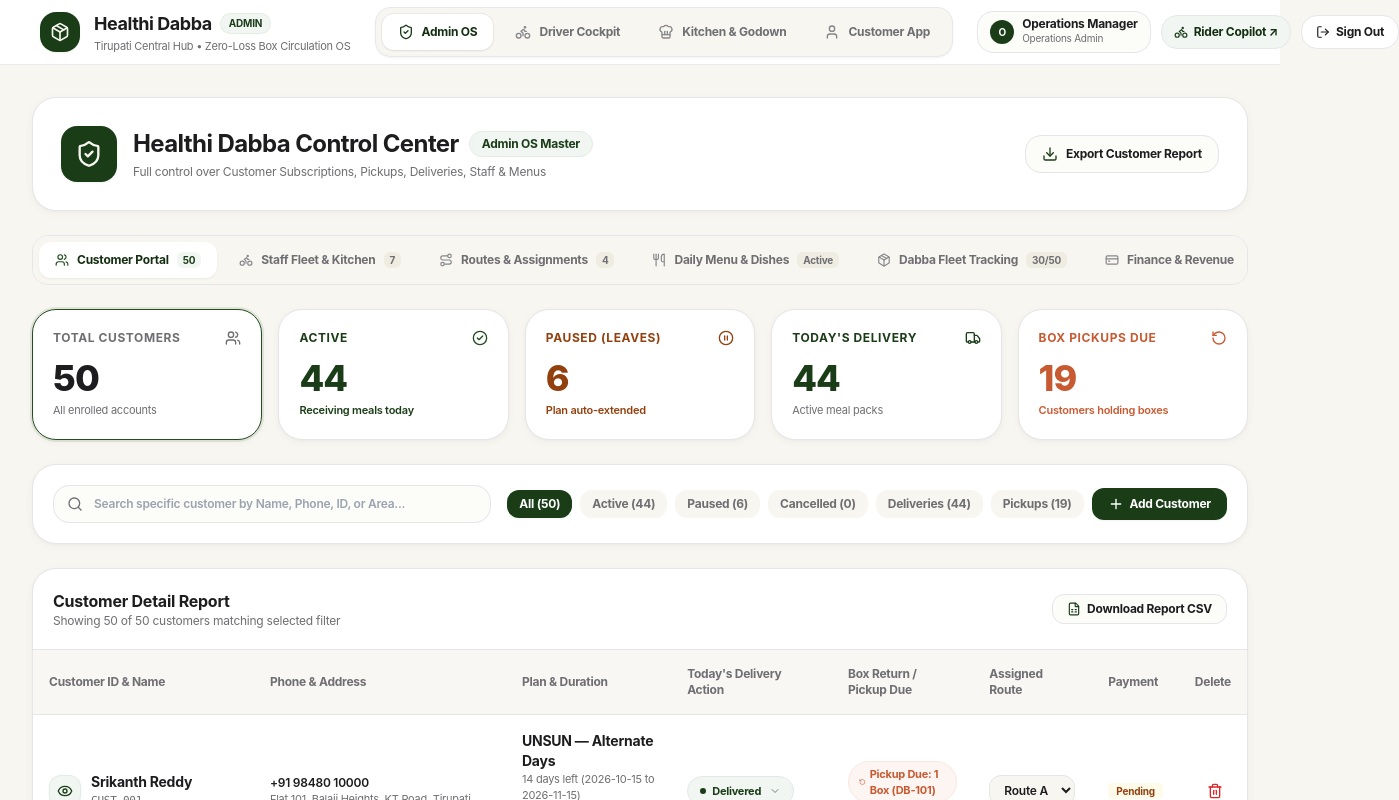
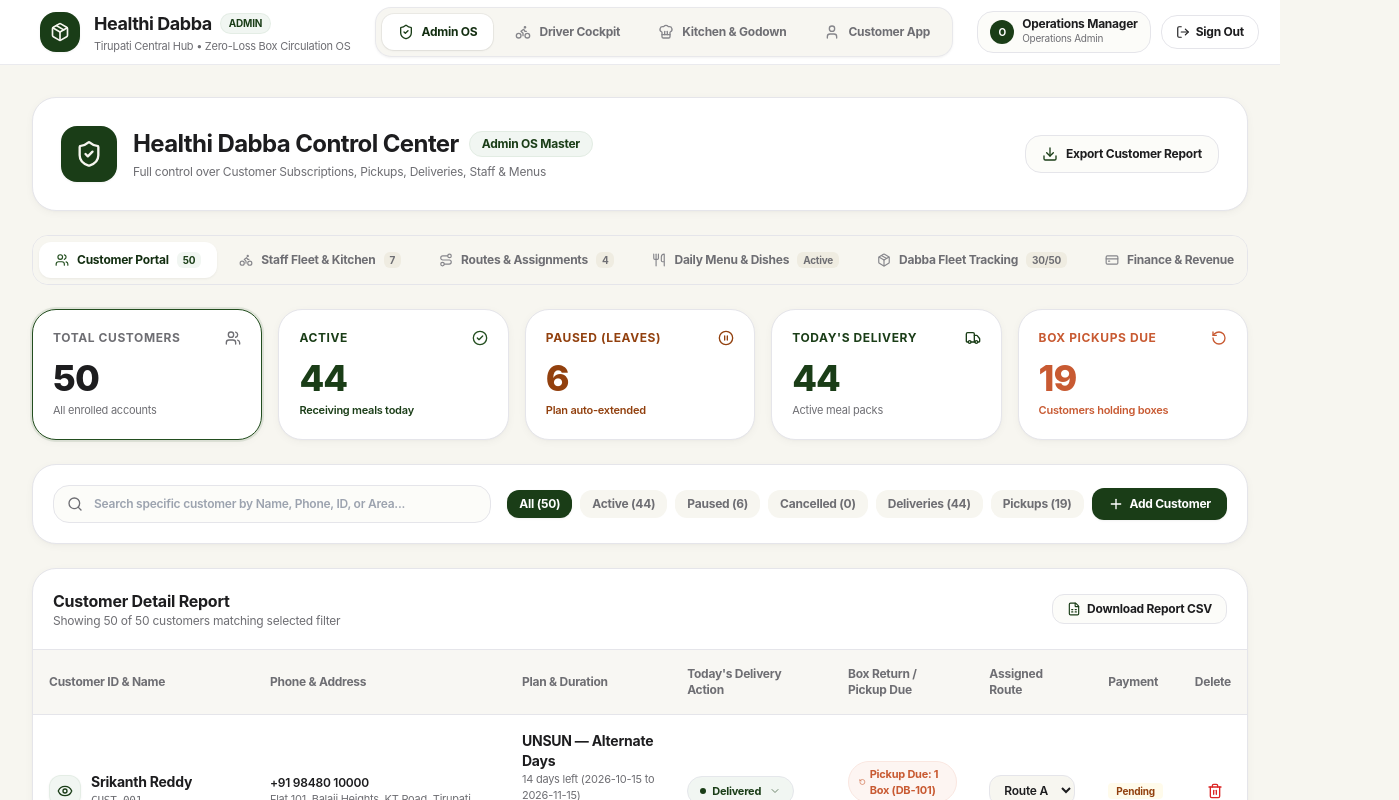
Before and after one commit to george77-create/healthi-dabba, a React (Vite) app: page / in a window 1280 px wide. Both pictures are taken after a click on the button "Authenticate Admin Access". Shown: the top 800 px of the page, 1399 px wide, since content can reach past the window. Built offline with nearby package versions, Linux system fonts and the light colour scheme.

Commit message:
Fix: Total separation of Admin Website and Driver Copilot standalone web app

```diff
--- a/src/App.jsx
+++ b/src/App.jsx
@@ -40,10 +40,6 @@ export default function App() {
 
   const [currentRole, setCurrentRole] = useState(() => {
     try {
-      const hash = typeof window !== 'undefined' ? window.location.hash.toLowerCase() : '';
-      if (hash.includes('copilot') || hash.includes('driver')) {
-        return 'delivery';
-      }
       const saved = localStorage.getItem('healthi_dabba_user');
       if (saved) {
         const parsed = JSON.parse(saved);
@@ -235,17 +231,21 @@ export default function App() {
     }));
   };
 
-  // URL Hash Listener for direct Driver Copilot access (#/copilot or #copilot)
+  // Dedicated state for separate Driver Copilot standalone mobile portal (#/copilot)
+  const [isCopilotPage, setIsCopilotPage] = useState(() => {
+    if (typeof window === 'undefined') return false;
+    const hash = window.location.hash.toLowerCase();
+    return hash === '#copilot' || hash === '#/copilot';
+  });
+
   useEffect(() => {
-    const handleHashSync = () => {
+    const handleHash = () => {
       const hash = window.location.hash.toLowerCase();
-      if (hash === '#copilot' || hash === '#/copilot' || hash === '#driver' || hash === '#driver-copilot') {
-        setCurrentRole('delivery');
-      }
+      setIsCopilotPage(hash === '#copilot' || hash === '#/copilot');
     };
-    handleHashSync();
-    window.addEventListener('hashchange', handleHashSync);
-    return () => window.removeEventListener('hashchange', handleHashSync);
+    handleHash();
+    window.addEventListener('hashchange', handleHash);
+    return () => window.removeEventListener('hashchange', handleHash);
   }, []);
 
   // Handler: Delivery Boy Updates Delivery Status
@@ -771,30 +771,9 @@ export default function App() {
     setDabbas(prev => prev.filter(d => d.code !== code));
   };
 
-  const isDriverPortal = currentRole === 'delivery' ||
-    (typeof window !== 'undefined' && (window.location.hash.toLowerCase().includes('copilot') || window.location.hash.toLowerCase().includes('driver')));
-
-  if (!isAuthenticated && !isDriverPortal) {
-    return <LoginPage onLogin={handleLogin} />;
-  }
-
+  // 1. Separate standalone Driver Copilot web app (Only when accessing #/copilot)
+  if (isCopilotPage) {
     return (
-    <div className="min-h-screen bg-cream-100 flex flex-col text-charcoal font-apple antialiased">
-
-      {/* Top Navbar (Hidden when Driver Copilot is full-screen) */}
-      {!isDriverPortal && currentRole !== 'delivery' && (
-        <Navbar
-          currentRole={currentRole}
-          setCurrentRole={setCurrentRole}
-          currentUser={currentUser}
-          onLogout={handleLogout}
-        />
-      )}
-
-      {/* Main Responsive Canvas */}
-      <main className={`flex-1 flex justify-center w-full ${isDriverPortal ? 'p-0 pb-0' : 'p-2 sm:p-6 lg:p-8 pb-24 md:pb-8'}`}>
-        <div className={`w-full ${isDriverPortal ? 'max-w-none' : 'max-w-[1520px]'} animate-fade-in`}>
-          {isDriverPortal ? (
       <DriverCopilotApp
         deliveryBoys={deliveryBoys}
         customers={customers}
@@ -804,8 +783,28 @@ export default function App() {
         onScanDabba={handleScanComplete}
         onReportIssue={handleReportDeliveryIssue}
       />
-          ) : (
-            <>
+    );
+  }
+
+  // 2. Main Admin Website
+  if (!isAuthenticated) {
+    return <LoginPage onLogin={handleLogin} />;
+  }
+
+  return (
+    <div className="min-h-screen bg-cream-100 flex flex-col text-charcoal font-apple antialiased">
+
+      {/* Top Navbar */}
+      <Navbar
+        currentRole={currentRole}
+        setCurrentRole={setCurrentRole}
+        currentUser={currentUser}
+        onLogout={handleLogout}
+      />
+
+      {/* Main Responsive Canvas */}
+      <main className="flex-1 p-2 sm:p-6 lg:p-8 flex justify-center w-full pb-24 md:pb-8">
+        <div className="w-full max-w-[1520px] animate-fade-in">
           {currentRole === 'customer' && (
             <CustomerPortal
               customer={currentCustomer}
@@ -898,8 +897,6 @@ export default function App() {
               onDeleteDabba={handleDeleteDabba}
             />
           )}
-            </>
-          )}
         </div>
       </main>
 
@@ -915,7 +912,6 @@ export default function App() {
       />
 
       {/* Subtle Apple-style Minimal Footer */}
-      {!isDriverPortal && currentRole !== 'delivery' && (
       <footer className="border-t border-edge bg-white/70 backdrop-blur-md py-4 px-6 text-center text-xs text-charcoal-muted">
         <div className="max-w-[1520px] mx-auto flex flex-col sm:flex-row items-center justify-between gap-2">
           <span>&copy; 2026 Healthi Dabba Logistics & Nutrition. All rights reserved.</span>
@@ -924,7 +920,6 @@ export default function App() {
           </span>
         </div>
       </footer>
-      )}
     </div>
   );
 }
--- a/src/components/Navbar.jsx
+++ b/src/components/Navbar.jsx
@@ -93,18 +93,6 @@ export default function Navbar({
                 </div>
               )}
 
-              {/* Launch Driver Copilot (External link for riders) */}
-              <a
-                href="#/copilot"
-                target="_blank"
-                rel="noopener noreferrer"
-                className="px-2.5 sm:px-3 py-1.5 sm:py-2 text-xs font-bold rounded-2xl border border-forest-200 bg-forest-50 text-forest-800 hover:bg-forest-100 apple-press shadow-xs flex items-center gap-1.5 transition-all"
-                title="Launch Driver Copilot in new tab"
-              >
-                <Bike className="w-3.5 h-3.5 text-forest-700" />
-                <span className="hidden lg:inline">Rider Copilot ↗</span>
-              </a>
-
               {/* Logout Button */}
               {onLogout && (
                 <button
```
Lines whose indentation alone changed are shown as unchanged.
